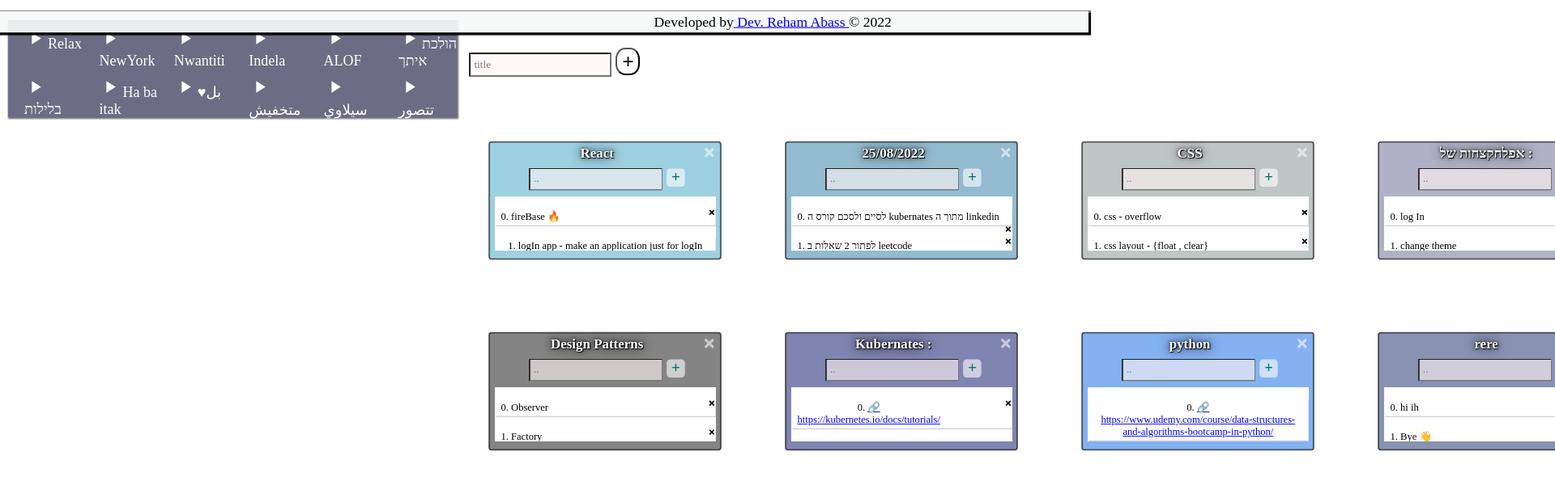
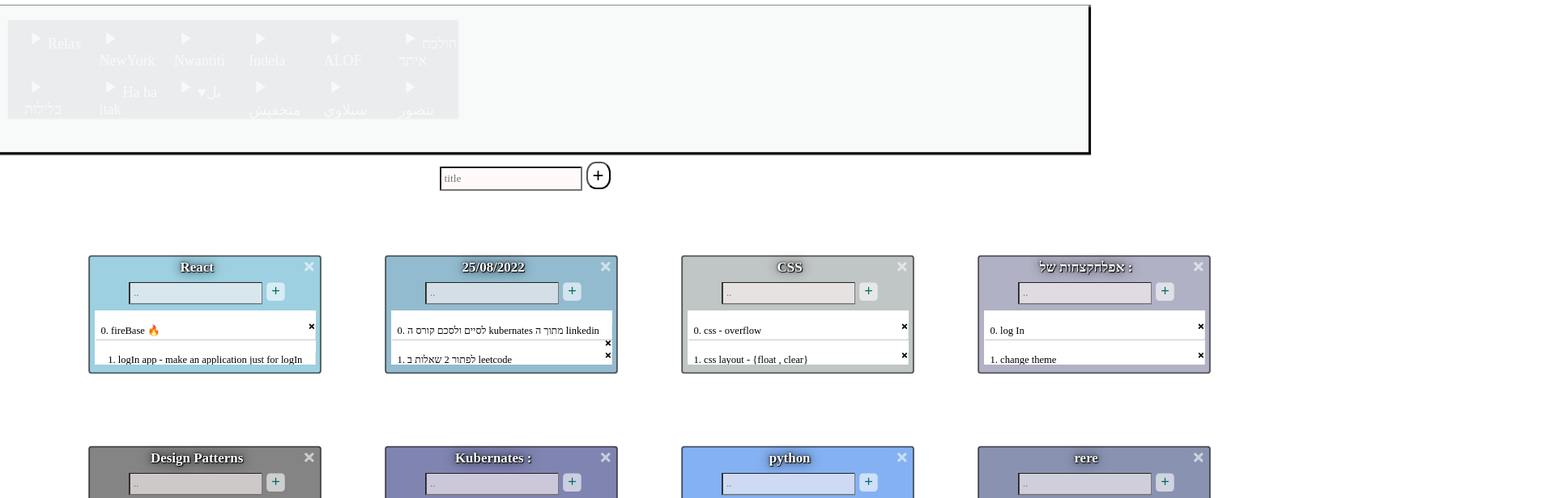
Before and after one commit to rehamAbass/to-do-v3, a React (Create React App) app: page / in a window 1280 px wide. Shown: the top 616 px of the page at 81% size, 1920 px wide, since content can reach past the window. Built offline with nearby package versions, Linux system fonts and the light colour scheme; data requests are answered from the project's data file; a web font is replaced by a local one.

Commit message:
Update Header.jsx

```diff
--- a/src/components/Header/Header.jsx
+++ b/src/components/Header/Header.jsx
@@ -34,13 +34,16 @@ const Header = () => {
                             d="M165.9 397.4c0 2-2.3 3.6-5.2 3.6-3.3.3-5.6-1.3-5.6-3.6 0-2 2.3-3.6 5.2-3.6 3-.3 5.6 1.3 5.6 3.6zm-31.1-4.5c-.7 2 1.3 4.3 4.3 4.9 2.6 1 5.6 0 6.2-2s-1.3-4.3-4.3-5.2c-2.6-.7-5.5.3-6.2 2.3zm44.2-1.7c-2.9.7-4.9 2.6-4.6 4.9.3 2 2.9 3.3 5.9 2.6 2.9-.7 4.9-2.6 4.6-4.6-.3-1.9-3-3.2-5.9-2.9zM244.8 8C106.1 8 0 113.3 0 252c0 110.9 69.8 205.8 169.5 239.2 12.8 2.3 17.3-5.6 17.3-12.1 0-6.2-.3-40.4-.3-61.4 0 0-70 15-84.7-29.8 0 0-11.4-29.1-27.8-36.6 0 0-22.9-15.7 1.6-15.4 0 0 24.9 2 38.6 25.8 21.9 38.6 58.6 27.5 72.9 20.9 2.3-16 8.8-27.1 16-33.7-55.9-6.2-112.3-14.3-112.3-110.5 0-27.5 7.6-41.3 23.6-58.9-2.6-6.5-11.1-33.3 2.6-67.9 20.9-6.5 69 27 69 27 20-5.6 41.5-8.5 62.8-8.5s42.8 2.9 62.8 8.5c0 0 48.1-33.6 69-27 13.7 34.7 5.2 61.4 2.6 67.9 16 17.7 25.8 31.5 25.8 58.9 0 96.5-58.9 104.2-114.8 110.5 9.2 7.9 17 22.9 17 46.4 0 33.7-.3 75.4-.3 83.6 0 6.5 4.6 14.4 17.3 12.1C428.2 457.8 496 362.9 496 252 496 113.3 383.5 8 244.8 8zM97.2 352.9c-1.3 1-1 3.3.7 5.2 1.6 1.6 3.9 2.3 5.2 1 1.3-1 1-3.3-.7-5.2-1.6-1.6-3.9-2.3-5.2-1zm-10.8-8.1c-.7 1.3.3 2.9 2.3 3.9 1.6 1 3.6.7 4.3-.7.7-1.3-.3-2.9-2.3-3.9-2-.6-3.6-.3-4.3.7zm32.4 35.6c-1.6 1.3-1 4.3 1.3 6.2 2.3 2.3 5.2 2.6 6.5 1 1.3-1.3.7-4.3-1.3-6.2-2.2-2.3-5.2-2.6-6.5-1zm-11.4-14.7c-1.6 1-1.6 3.6 0 5.9 1.6 2.3 4.3 3.3 5.6 2.3 1.6-1.3 1.6-3.9 0-6.2-1.4-2.3-4-3.3-5.6-2z" />
                     </svg>
                 </a> */}
+ <marquee direction='left'
+        loop='2'
+        >
         Developed by
                  <a
                 href="https://www.linkedin.com/in/rehamAbass/"
                 target= '_blank'
                 >  Dev. Reham Abass  </a>
                     &copy; 2022
-
+        </marquee>
               </header>
     )
 }
```
